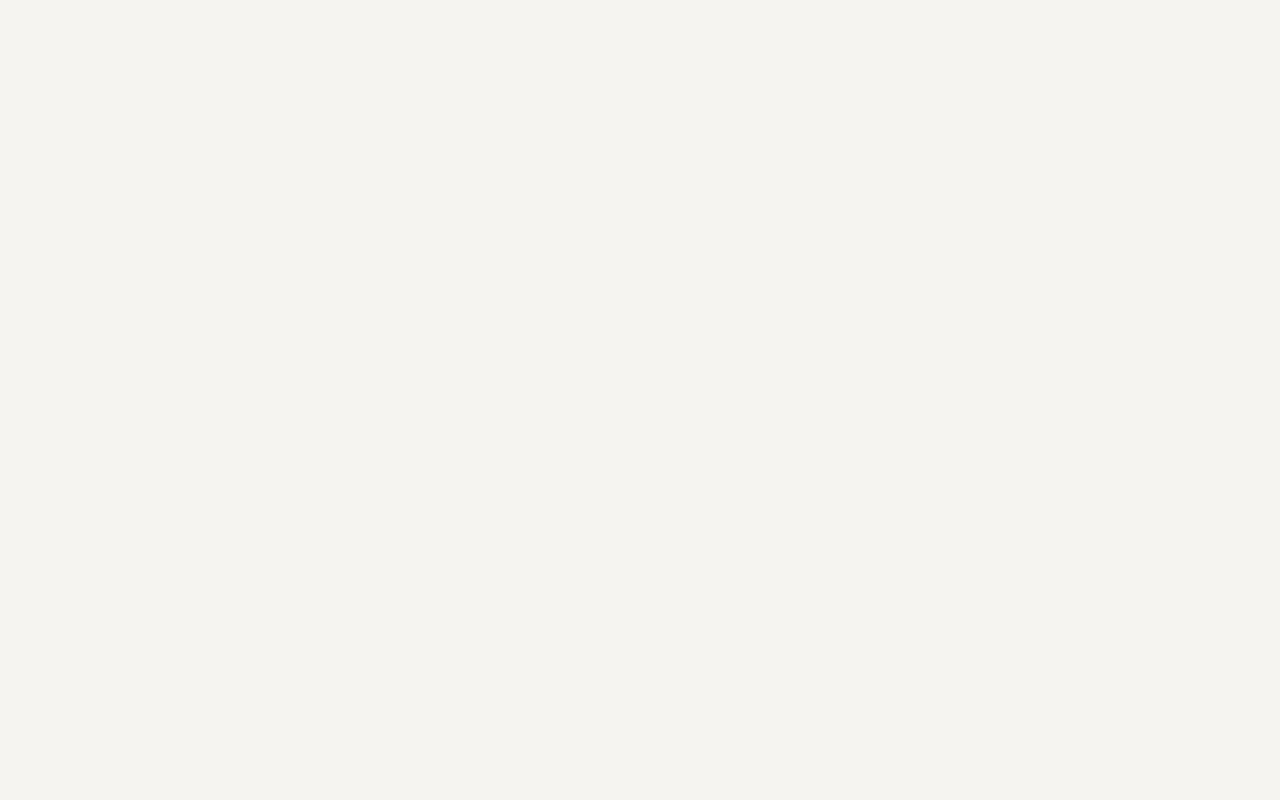
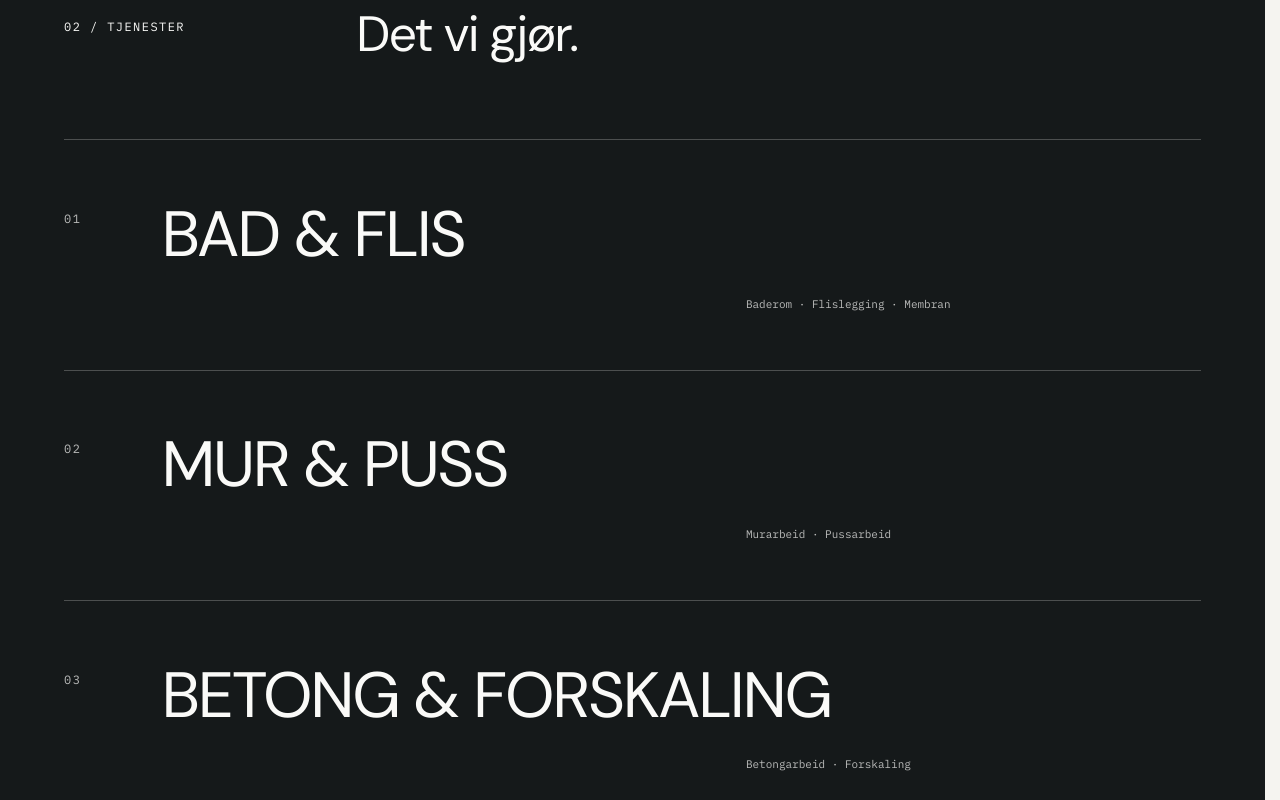
Before and after one commit to ddlaskowski/gronne, a Next.js app: page / in a window 1280 px wide. Shown: the part 1600-2400 px from the top of the page. Before the commit the page ends 1478 px from the top, so only its background shows below. Built offline with nearby package versions, Linux system fonts and the light colour scheme.

Commit message:
feat: add architectural services section

```diff
--- a/src/app/globals.css
+++ b/src/app/globals.css
@@ -3,6 +3,7 @@
 @import "../styles/navigation.css";
 @import "../styles/hero.css";
 @import "../styles/introduction.css";
+@import "../styles/services.css";
 
 @theme inline {
   --color-background: var(--background);
--- a/src/app/page.tsx
+++ b/src/app/page.tsx
@@ -1,11 +1,13 @@
 import { Hero } from "@/components/sections/hero";
 import { Introduction } from "@/components/sections/introduction";
+import { Services } from "@/components/sections/services";
 
 export default function Home() {
   return (
     <main id="main-content" tabIndex={-1}>
       <Hero />
       <Introduction />
+      <Services />
     </main>
   );
 }
--- /dev/null
+++ b/src/components/sections/services.tsx
@@ -0,0 +1,35 @@
+import { Container } from "@/components/layout/container";
+
+type Service = {
+  number: string;
+  name: string;
+  specializations: string;
+};
+
+const services: readonly Service[] = [
+  { number: "01", name: "BAD & FLIS", specializations: "Baderom · Flislegging · Membran" },
+  { number: "02", name: "MUR & PUSS", specializations: "Murarbeid · Pussarbeid" },
+  { number: "03", name: "BETONG & FORSKALING", specializations: "Betongarbeid · Forskaling" },
+];
+
+export function Services() {
+  return (
+    <section className="services" aria-labelledby="services-heading">
+      <Container>
+        <div className="services-header layout-grid">
+          <p className="services-label type-label">02 / TJENESTER</p>
+          <h2 id="services-heading" className="services-heading">Det vi gjør.</h2>
+        </div>
+        <ol className="services-list">
+          {services.map((service) => (
+            <li key={service.number} className="services-row layout-grid">
+              <span className="services-number type-label" aria-hidden="true">{service.number}</span>
+              <h3 className="services-name">{service.name}</h3>
+              <p className="services-description type-micro">{service.specializations}</p>
+            </li>
+          ))}
+        </ol>
+      </Container>
+    </section>
+  );
+}
--- /dev/null
+++ b/src/styles/services.css
@@ -0,0 +1,80 @@
+@layer components {
+  .services {
+    --services-rule: color-mix(in srgb, var(--foreground-inverse) 24%, var(--color-charcoal));
+    padding-block: var(--section-space);
+    background: var(--color-charcoal);
+    color: var(--foreground-inverse);
+  }
+
+  .services-header.layout-grid {
+    row-gap: var(--space-32);
+    margin-bottom: clamp(var(--space-48), 6vw, var(--space-96));
+  }
+
+  .services-label, .services-heading, .services-number,
+  .services-name, .services-description {
+    grid-column: 1 / -1;
+    min-width: 0;
+  }
+
+  .services-heading {
+    font-size: var(--type-section);
+    font-weight: var(--weight-regular);
+    line-height: var(--leading-heading);
+    letter-spacing: var(--tracking-heading);
+  }
+
+  .services-list {
+    list-style: none;
+    margin: 0;
+    padding: 0;
+  }
+
+  .services-row.layout-grid {
+    row-gap: var(--space-16);
+    padding-block: clamp(var(--space-32), 4.5vw, var(--space-64));
+    border-top: 1px solid var(--services-rule);
+  }
+
+  .services-row:last-child { border-bottom: 1px solid var(--services-rule); }
+
+  .services-number, .services-description {
+    color: color-mix(in srgb, var(--foreground-inverse) 72%, var(--color-charcoal));
+  }
+
+  .services-name {
+    font-size: clamp(2rem, 5vw, 4.5rem);
+    font-weight: var(--weight-regular);
+    line-height: var(--leading-heading);
+    letter-spacing: var(--tracking-heading);
+    text-wrap: pretty;
+    overflow-wrap: break-word;
+  }
+
+  .services-description { font-size: var(--type-label); }
+
+  @media (min-width: 48rem) {
+    .services-heading { grid-column: 2 / -1; }
+    .services-number { grid-column: 1; grid-row: 1; padding-top: var(--space-12); }
+    .services-name { grid-column: 2 / -1; }
+    .services-description { grid-column: 2 / -1; }
+  }
+
+  @media (min-width: 75rem) {
+    .services-label { grid-column: 1 / span 3; padding-top: var(--space-12); }
+    .services-heading { grid-column: 4 / -1; }
+    .services-description { grid-column: 8 / -1; }
+    .services-row.layout-grid { row-gap: var(--space-24); }
+  }
+
+  @media (hover: hover) and (pointer: fine) and (prefers-reduced-motion: no-preference) {
+    .services-row {
+      transition: border-color 240ms ease;
+    }
+    .services-name { transition: transform 240ms ease; }
+    .services-row:hover {
+      border-color: color-mix(in srgb, var(--foreground-inverse) 42%, var(--color-charcoal));
+    }
+    .services-row:hover .services-name { transform: translateX(3px); }
+  }
+}
```
Also changed, not shown: 1 other file (tests, documents, lock files or other folders).
